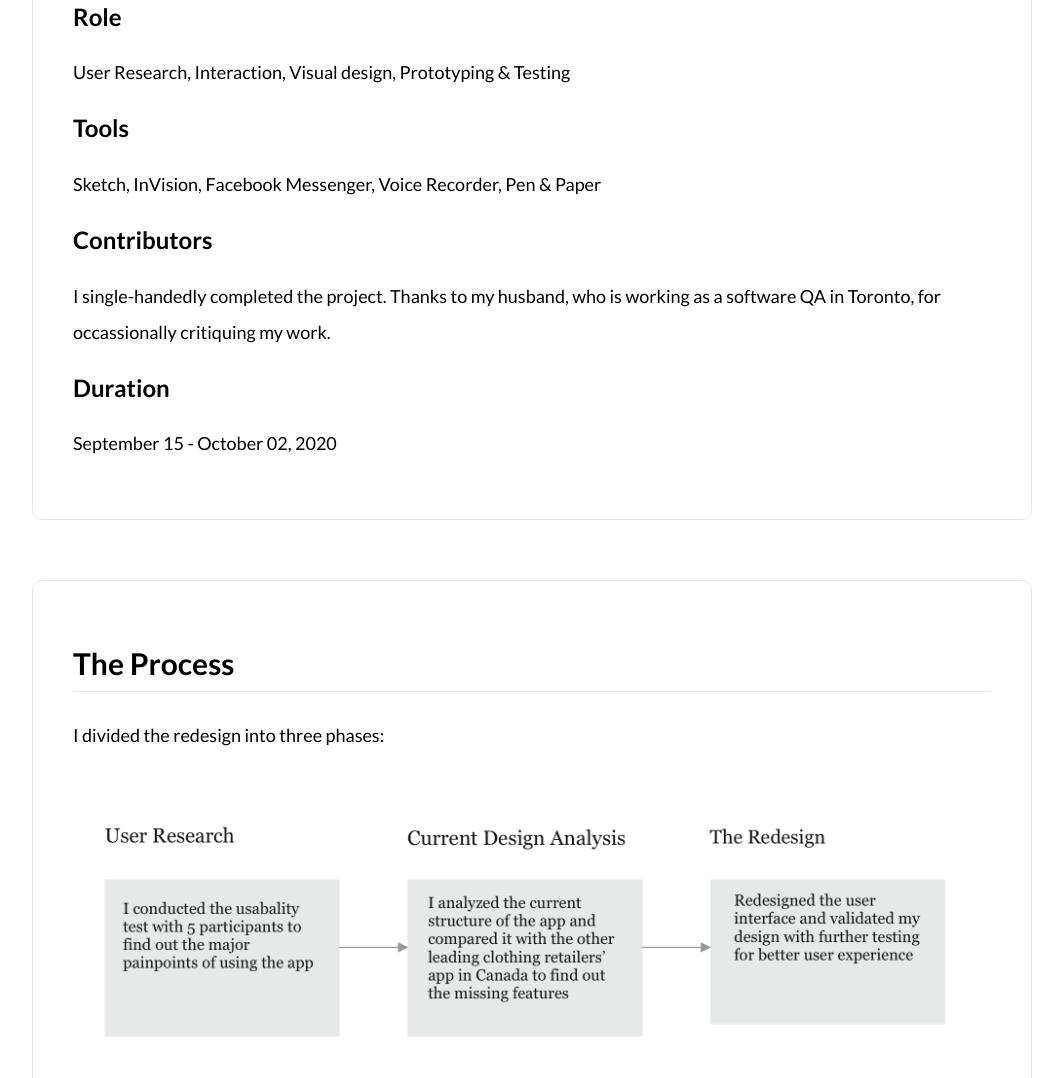
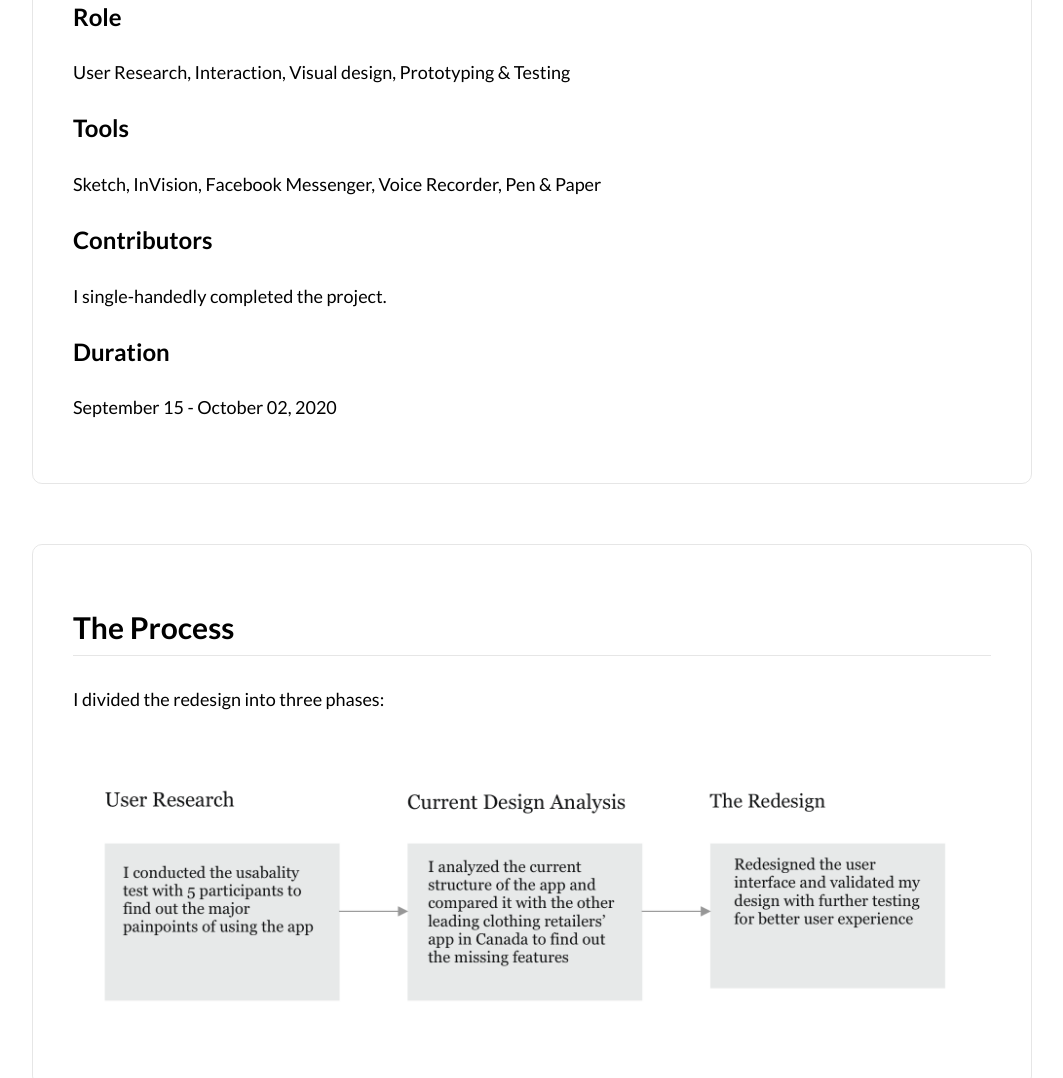
Before and after one commit to FarzanaPrianka/uniqlo, a plain HTML site: page index.html in a window 1280 px wide. Shown: the part 1505-2583 px from the top of the page, without its empty margins (108-1171 px from the left). Drawn offline with Linux system fonts and the light colour scheme.

Commit message:
change content

```diff
--- a/index.html
+++ b/index.html
@@ -93,9 +93,7 @@
                     <!-- team -->
                     <div>
                         <h3>Contributors</h3>
-                        <p>I single-handedly completed the project. Thanks to my husband, who is working as a software
-                            QA in Toronto, for occassionally critiquing my
-                            work.</p>
+                        <p>I single-handedly completed the project. </p>
                     </div>
 
                     <!-- duration -->
```
